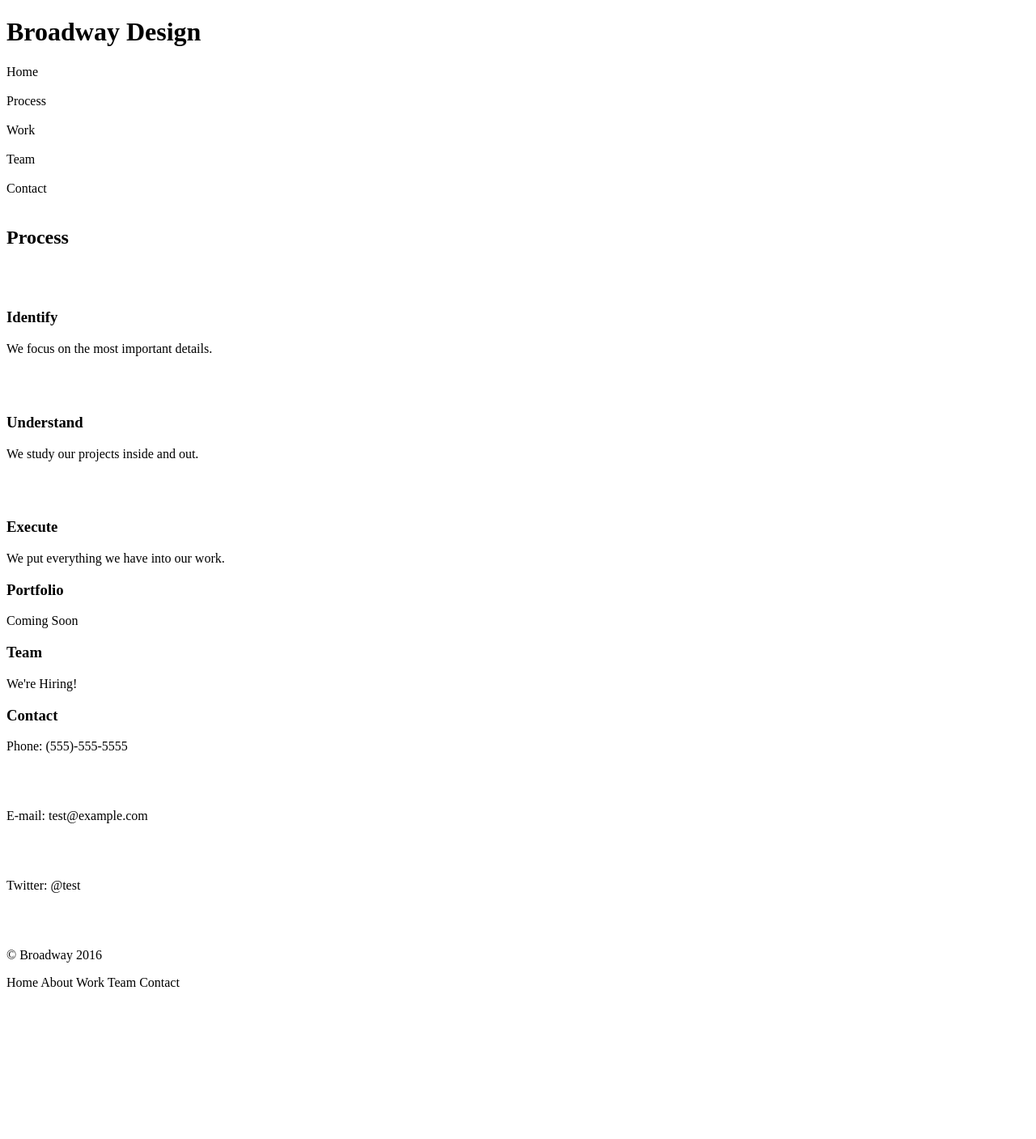
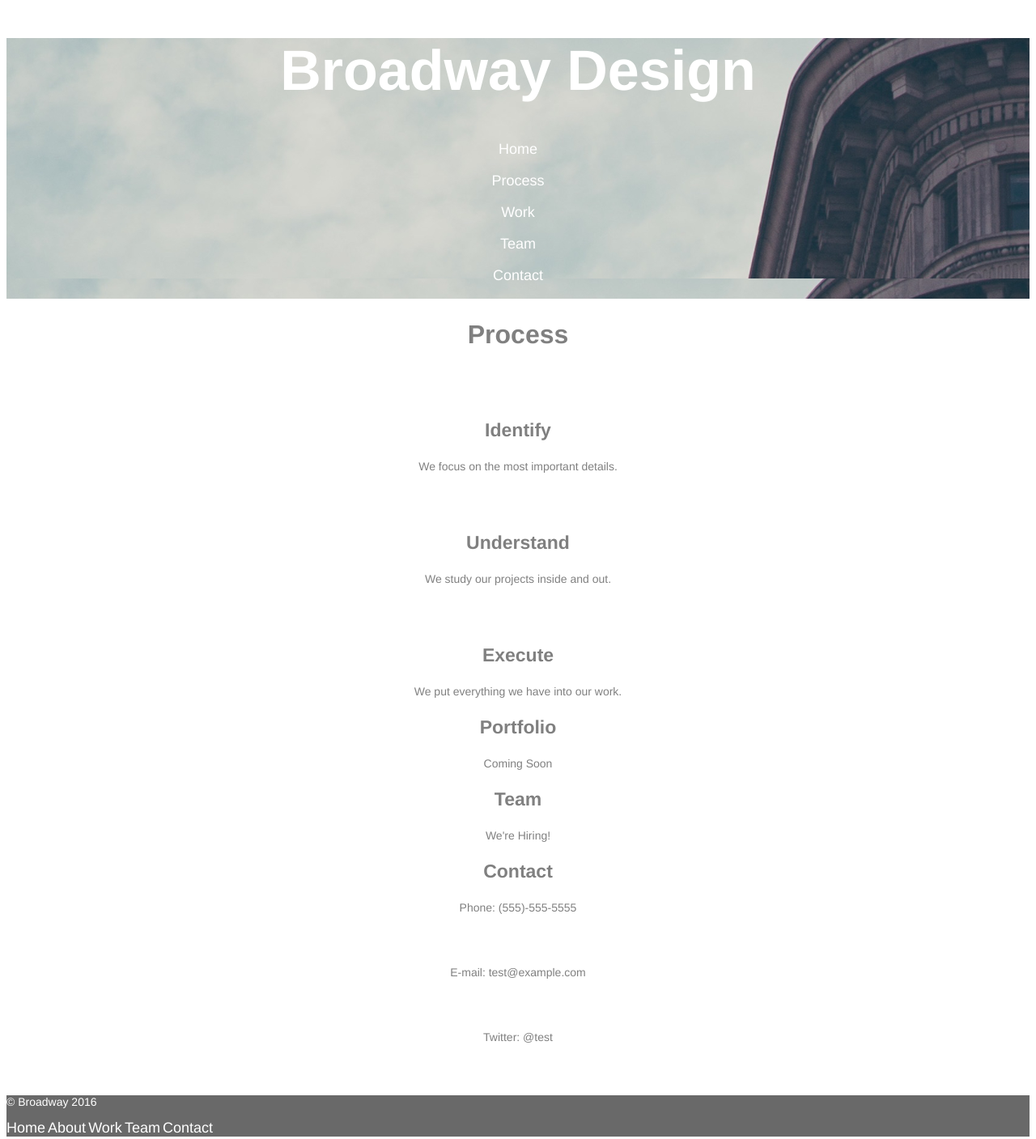
Before and after one commit to cwlemoine/Broadway, a plain HTML site: page index.html in a window 1280 px wide. Shown: the whole page at 81% size. Before the commit the page ends 1231 px from the top, so only its background shows below. Drawn offline with Linux system fonts and the light colour scheme.

Commit message:
added css style

```diff
--- a/index.html
+++ b/index.html
@@ -6,14 +6,18 @@
     <link href="./resources/css/style.css" type="text/css" rel="stylesheet">
   </head>
   <body>
+    <div class="header">
       <!-- Main header -->
       <h1>Broadway Design</h1>
       <!-- Link section -->
+      <nav>
         <a>Home</a><br /><br />
         <a>Process</a><br /><br />
         <a>Work</a><br /><br />
         <a>Team</a><br /><br />
         <a>Contact</a><br /><br />
+      </nav>
+    </div>
     <!-- Process section -->
     <h2>Process</h2>
     <!-- insert "identify" image --><br /><br />
@@ -35,12 +39,16 @@
     <p>E-mail: test@example.com</p><br /><br />
     <p>Twitter: @test</p><br /><br />
     <div class="footer">
+      <span>
         <p>&copy; Broadway 2016 </p>
+        <nav>
           <a>Home</a>
           <a>About</a>
           <a>Work</a>
           <a>Team</a>
           <a>Contact</a>
+        </nav>
+      </span>
     </div>
 
   </body>
--- a/resources/css/style.css
+++ b/resources/css/style.css
@@ -0,0 +1,47 @@
+body {
+  font-family: Helvetica;
+  text-align: center;
+  color: gray;
+}
+
+.header {
+  color: white;
+  background-image: url(../images/the-flatiron-building.png)
+}
+
+h1 {
+  font-size: 70px;
+  font-weight: bold;
+}
+
+h2 {
+  font-size: 32px;
+  font-weight: bold;
+}
+
+h3 {
+  font-size: 23px;
+  font-weight: bold;
+}
+
+p {
+  font-size: 14px;
+}
+
+.banner {
+  font-size: 23px;
+  font-weight: bold;
+  color: white;
+}
+
+a {
+  font-size: 18px;
+  color: white;
+}
+
+.footer {
+  font-size: 11px;
+  color: white;
+  background-color: dimgray;
+  text-align: left;
+}
```
Lines whose indentation alone changed are shown as unchanged.
